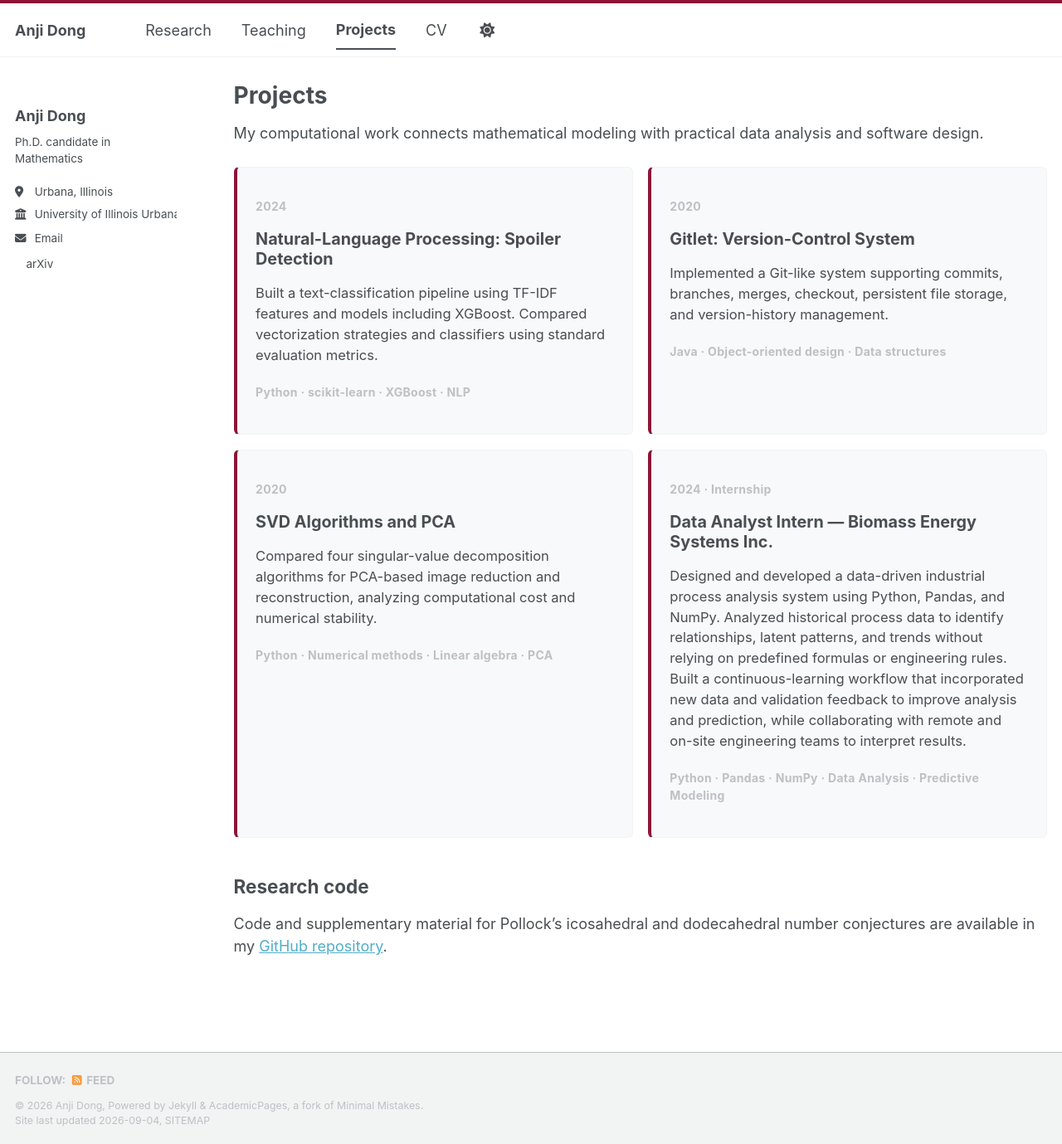
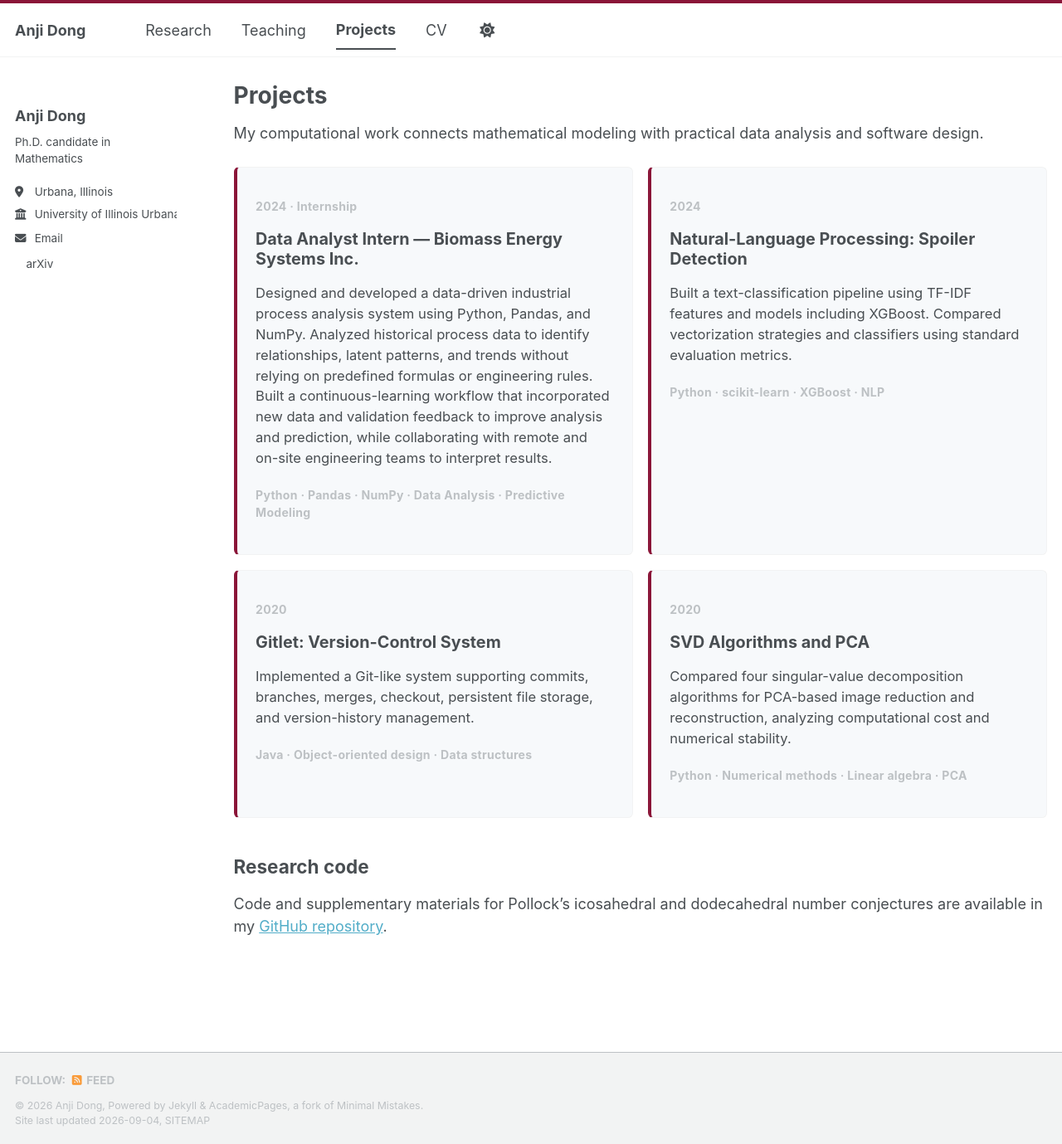
Before and after one commit to Anjisweety2/anjidong.github.io, a Jekyll site: the page built from _pages/projects.md, in a window 1280 px wide and 1379 px high. Shown: the whole window at 83% size. Built offline with Jekyll 4.4.1, drawn with Linux system fonts in a browser that asks for light colours; a style sheet for code colours, icons or effects is not loaded; part of the change alters nothing that is shown.

Commit message:
Update projects.md

```diff
--- a/_pages/projects.md
+++ b/_pages/projects.md
@@ -8,6 +8,14 @@ author_profile: true
 My computational work connects mathematical modeling with practical data analysis and software design.
 
 <div class="project-grid">
+  <article class="project-card">
+    <p class="project-year">2024 · Internship</p>
+    <h2>Data Analyst Intern — Biomass Energy Systems Inc.</h2>
+    <p>Designed and developed a data-driven industrial process analysis system using Python, Pandas, and NumPy. Analyzed historical process data to identify relationships, latent patterns, and trends without relying on predefined formulas or engineering rules. Built a continuous-learning workflow that incorporated new data and validation feedback to improve analysis and prediction, while collaborating with remote and on-site engineering teams to interpret results.
+</p>
+    <p class="project-stack">Python · Pandas · NumPy · Data Analysis · Predictive Modeling</p>
+  </article>
+
   <article class="project-card">
     <p class="project-year">2024</p>
     <h2>Natural-Language Processing: Spoiler Detection</h2>
@@ -29,14 +37,9 @@ My computational work connects mathematical modeling with practical data analysi
     <p class="project-stack">Python · Numerical methods · Linear algebra · PCA</p>
   </article>
 
-  <article class="project-card">
-  <p class="project-year">2024 · Internship</p>
-  <h2>Data Analyst Intern — Biomass Energy Systems Inc.</h2>
-  <p>Designed and developed a data-driven industrial process analysis system using Python, Pandas, and NumPy. Analyzed historical process data to identify relationships, latent patterns, and trends without relying on predefined formulas or engineering rules. Built a continuous-learning workflow that incorporated new data and validation feedback to improve analysis and prediction, while collaborating with remote and on-site engineering teams to interpret results.</p>
-  <p class="project-stack">Python · Pandas · NumPy · Data Analysis · Predictive Modeling</p>
-</article>
+
 </div>
 
 ## Research code
 
-Code and supplementary material for Pollock's icosahedral and dodecahedral number conjectures are available in my [GitHub repository](https://github.com/Anjisweety2/Algorithm-for-Pollock-s-icosahedral-and-dodecahedral-numbers-conjectures).
+Code and supplementary materials for Pollock's icosahedral and dodecahedral number conjectures are available in my [GitHub repository](https://github.com/Anjisweety2/Algorithm-for-Pollock-s-icosahedral-and-dodecahedral-numbers-conjectures).
```
